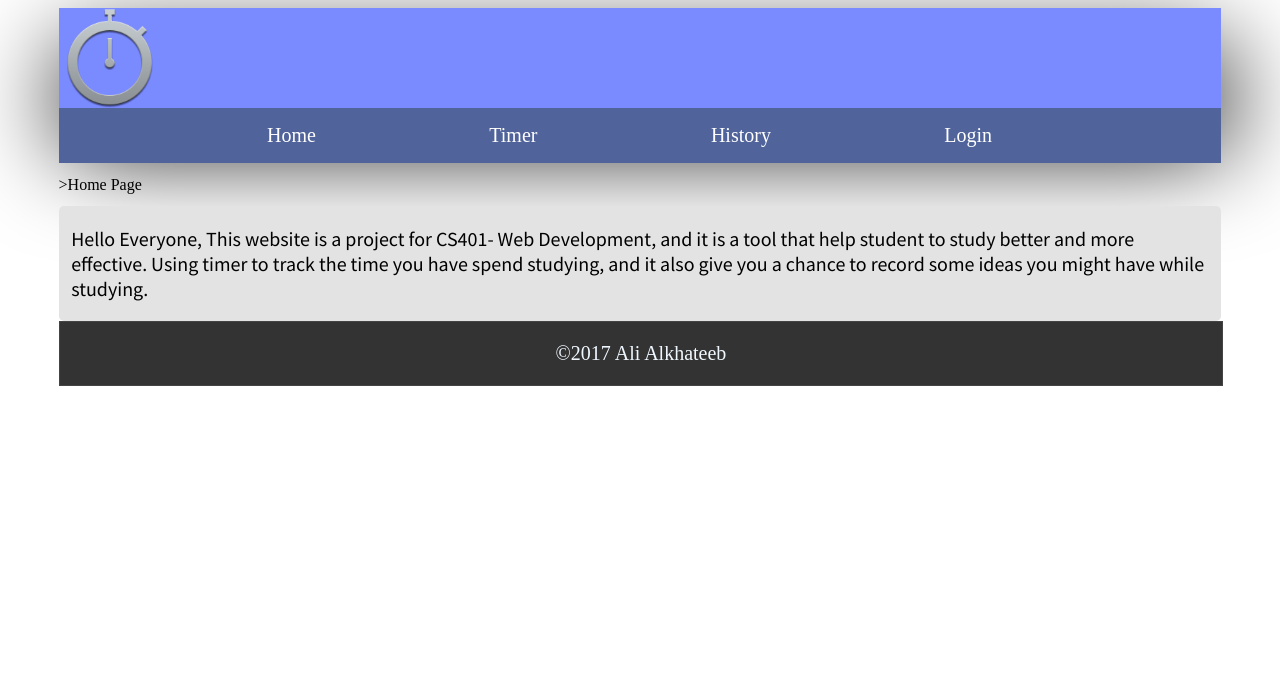
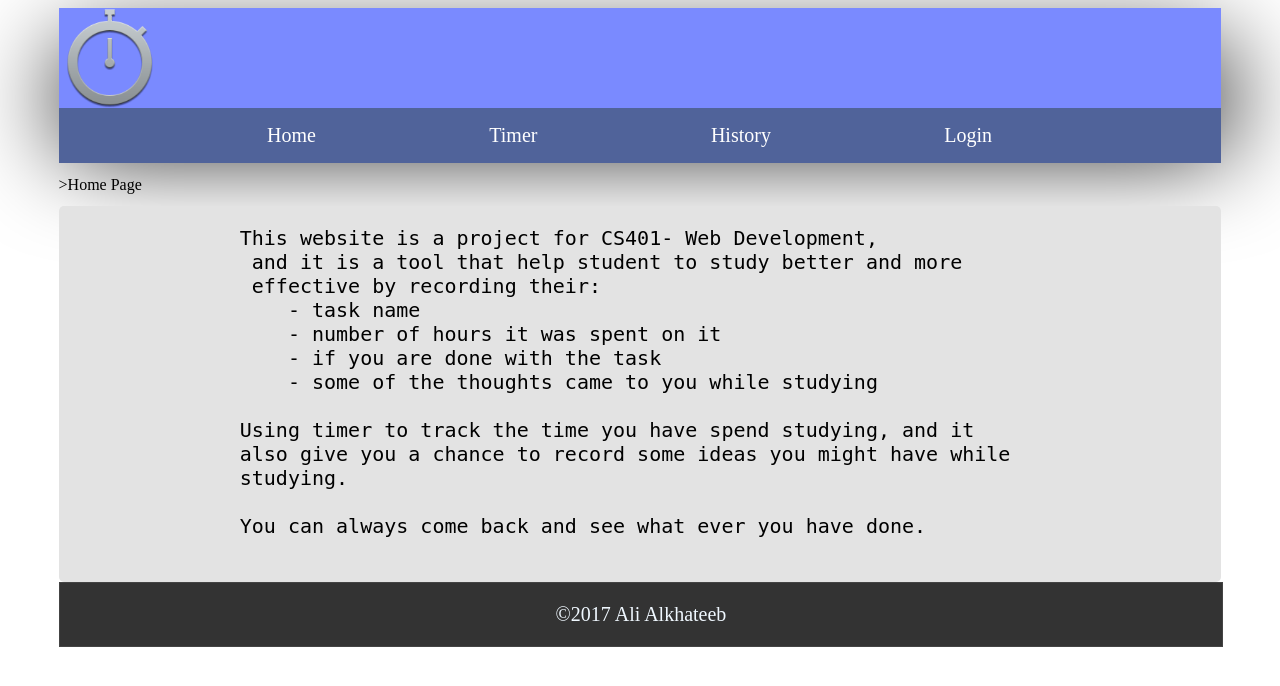
Before and after one commit to alialkhateeb/Time-Tracker, a PHP site: page / in a window 1280 px wide. Shown: the top 686 px of the page. Run offline with PHP 8.4, Linux system fonts and the light colour scheme; some libraries are stand-ins or nearby versions.

Commit message:
change inddex

```diff
--- a/index.php
+++ b/index.php
@@ -7,10 +7,23 @@
 
 		<div class="contant">
 
-            <div class="frontPage"><p>Hello Everyone,
-            This website is a project for CS401- Web Development, and it is a tool that help student to study better and more effective.
-            Using timer to track the time you have spend studying, and it also give you a chance to record some ideas you might have while studying.
-          </p></div>
+        <div class="frontPage">
+            <pre>
+              This website is a project for CS401- Web Development,
+               and it is a tool that help student to study better and more
+               effective by recording their:
+                  - task name
+                  - number of hours it was spent on it
+                  - if you are done with the task
+                  - some of the thoughts came to you while studying
+
+              Using timer to track the time you have spend studying, and it
+              also give you a chance to record some ideas you might have while
+              studying.
+
+              You can always come back and see what ever you have done.
+            </pre>
+        </div>
 
 
         </div>
```
